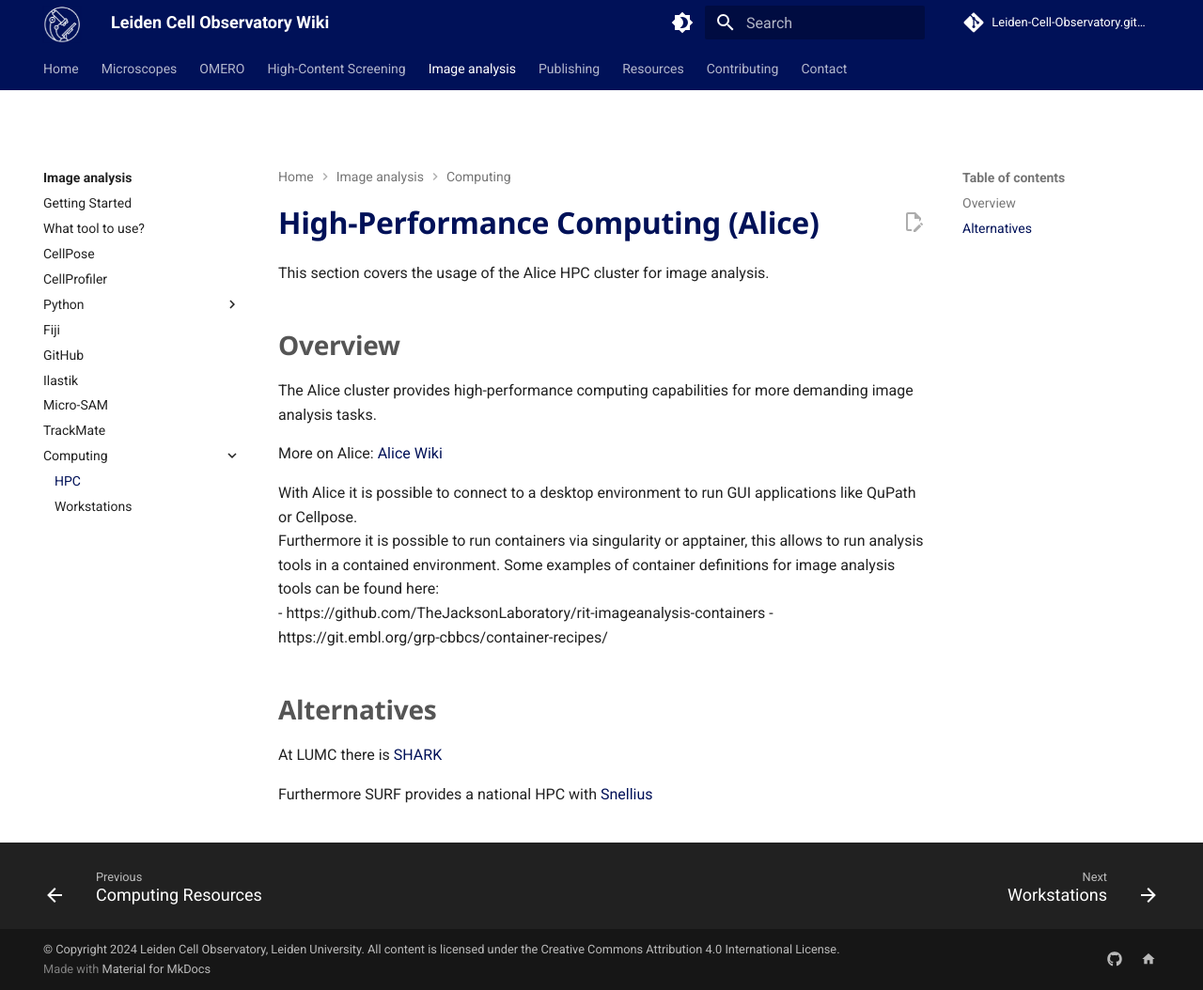
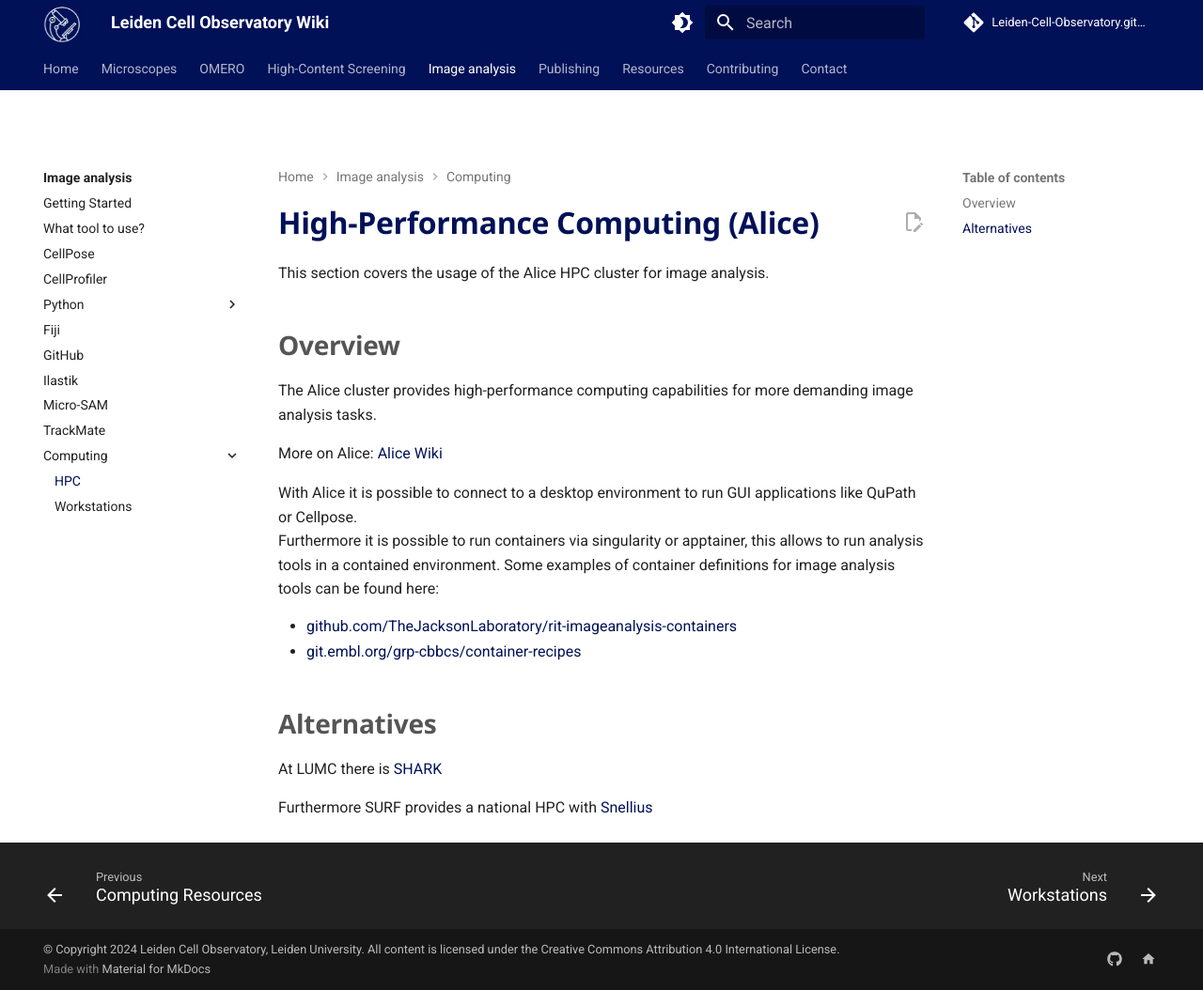
Before and after one commit to Leiden-Cell-Observatory/Leiden-Cell-Observatory.github.io, an MkDocs documentation site: the page built from docs/computing/hpc.md, in a window 1280 px wide and 1054 px high. Shown: the whole window at 94% size. Built offline with MkDocs 1.6.1 and Material for MkDocs 9.7.7, drawn with Linux system fonts in a browser that asks for light colours; comment, search, counter and statistics services are not loaded; some of the changed lines change nothing that is shown.

Commit message:
Update hpc.md

```diff
--- a/docs/computing/hpc.md
+++ b/docs/computing/hpc.md
@@ -11,8 +11,9 @@
 With Alice it is possible to connect to a desktop environment to run GUI applications like QuPath or Cellpose.
 Furthermore it is possible to run containers via singularity or apptainer, this allows to run analysis tools in a contained environment.
 Some examples of container definitions for image analysis tools can be found here:
-- https://github.com/TheJacksonLaboratory/rit-imageanalysis-containers
-- https://git.embl.org/grp-cbbcs/container-recipes/
+
+- [github.com/TheJacksonLaboratory/rit-imageanalysis-containers](https://github.com/TheJacksonLaboratory/rit-imageanalysis-containers)
+- [git.embl.org/grp-cbbcs/container-recipes](https://git.embl.org/grp-cbbcs/container-recipes/)
 
 ## Alternatives
 At LUMC there is [SHARK](https://pubappslu.atlassian.net/wiki/spaces/HPCWIKI/pages/37519859/Getting+an+account+on+SHARK)
```
